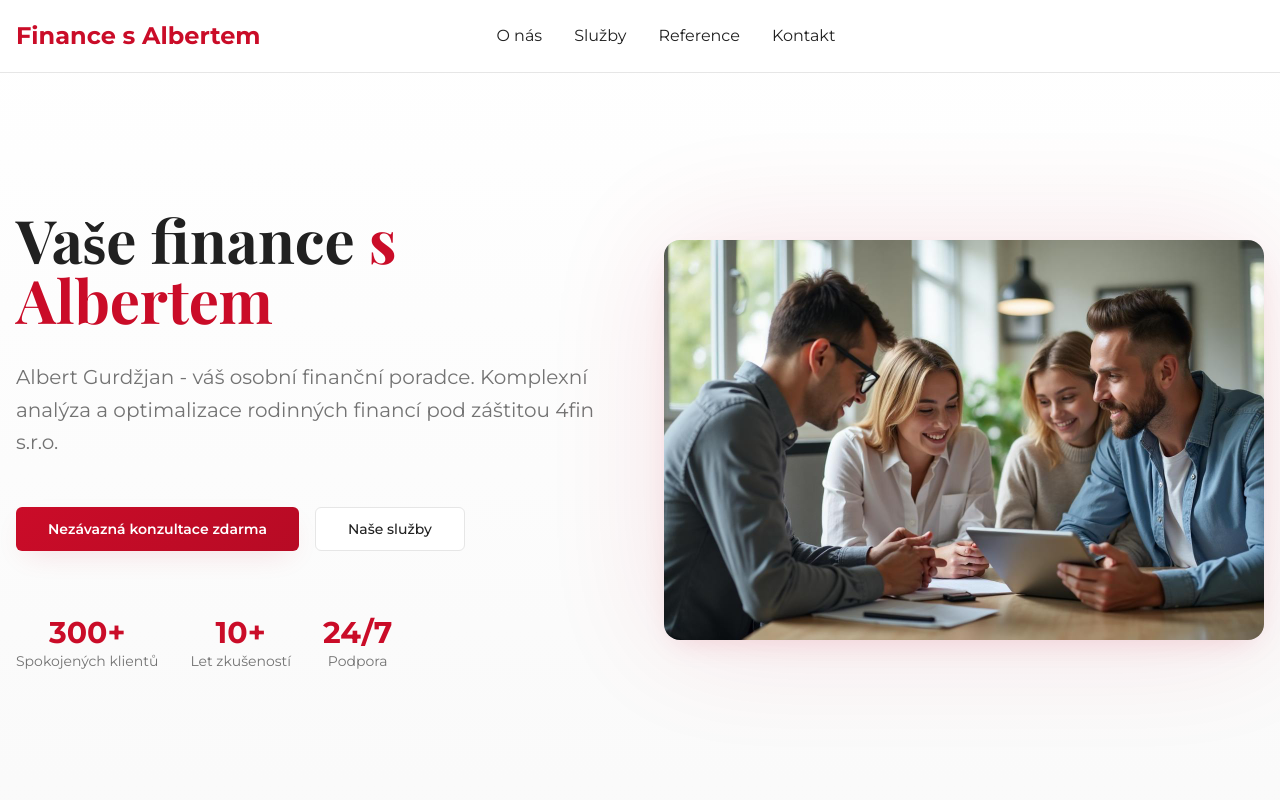
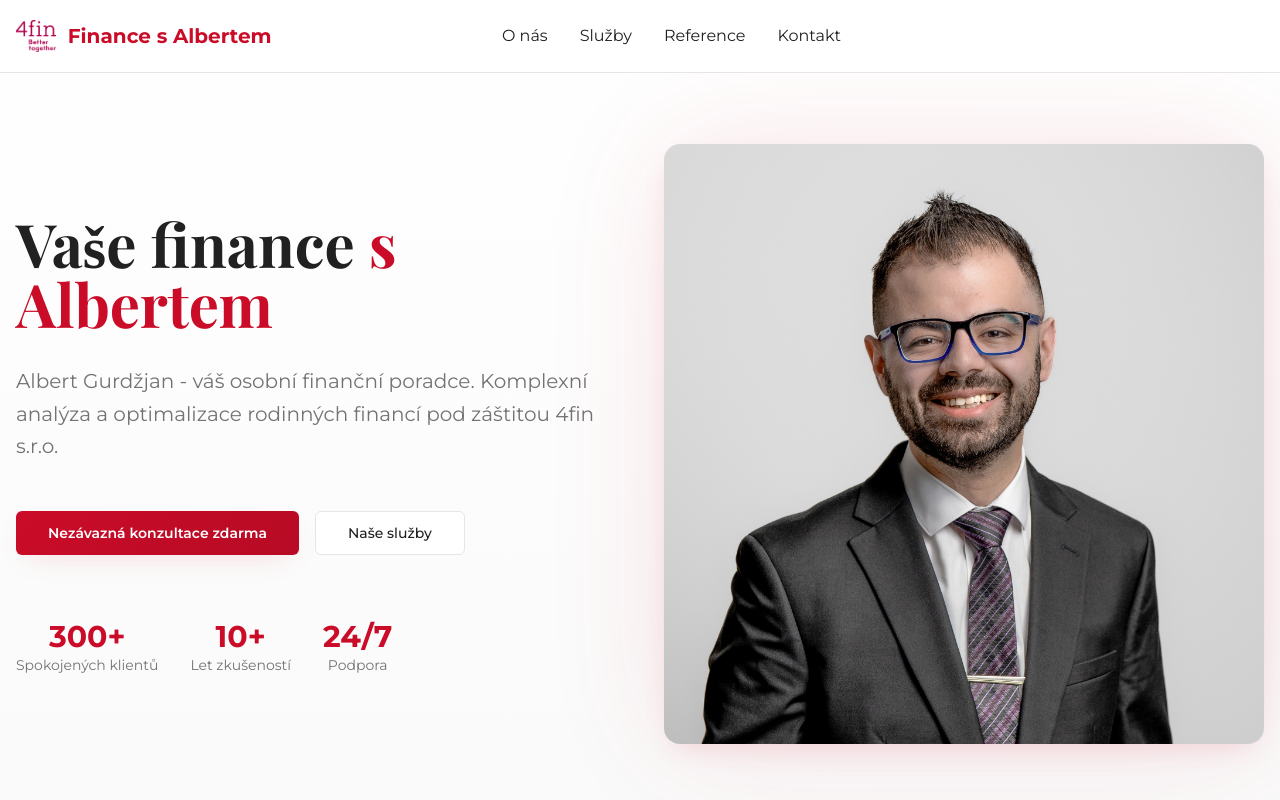
Before and after one commit to Maximus9393/finance-s-albertem, a React (Vite) app: page / in a window 1280 px wide. Shown: the top 800 px of the page. Built offline with nearby package versions, Linux system fonts and the light colour scheme.

Commit message:
Add logo and Albert's photo
Add 4fin logo to the header and Albert's photo to the About section.

```diff
--- a/src/components/Header.tsx
+++ b/src/components/Header.tsx
@@ -1,5 +1,6 @@
 import { Button } from "@/components/ui/button";
 import { useState } from "react";
+import logo4fin from "@/assets/4fin-logo.png";
 
 const Header = () => {
   const [isMenuOpen, setIsMenuOpen] = useState(false);
@@ -16,8 +17,11 @@ const Header = () => {
     <header className="fixed top-0 left-0 right-0 z-50 bg-background/95 backdrop-blur-sm border-b border-border">
       <div className="container mx-auto px-4 py-4">
         <div className="flex items-center justify-between">
-          <div className="text-2xl font-bold text-primary">
-            Finance s Albertem
+          <div className="flex items-center space-x-3">
+            <img src={logo4fin} alt="4fin logo" className="h-8" />
+            <div className="text-xl font-bold text-primary">
+              Finance s Albertem
+            </div>
           </div>
 
           {/* Desktop Navigation */}
--- a/src/components/Hero.tsx
+++ b/src/components/Hero.tsx
@@ -1,5 +1,6 @@
 import { Button } from "@/components/ui/button";
 import heroImage from "@/assets/hero-image.jpg";
+import albertPhoto from "@/assets/albert-photo.jpg";
 
 const Hero = () => {
   const scrollToContact = () => {
@@ -61,8 +62,8 @@ const Hero = () => {
           <div className="relative animate-scale-in">
             <div className="absolute inset-0 bg-gradient-primary opacity-10 rounded-2xl blur-3xl"></div>
             <img
-              src={heroImage}
-              alt="Finanční poradenství s lidským přístupem"
+              src={albertPhoto}
+              alt="Albert Gurdžjan - finanční poradce"
               className="relative rounded-2xl shadow-elegant w-full h-auto object-cover"
             />
           </div>
```
Also changed, not shown: src/assets/4fin-logo.png (added), src/assets/albert-photo.jpg (added).
